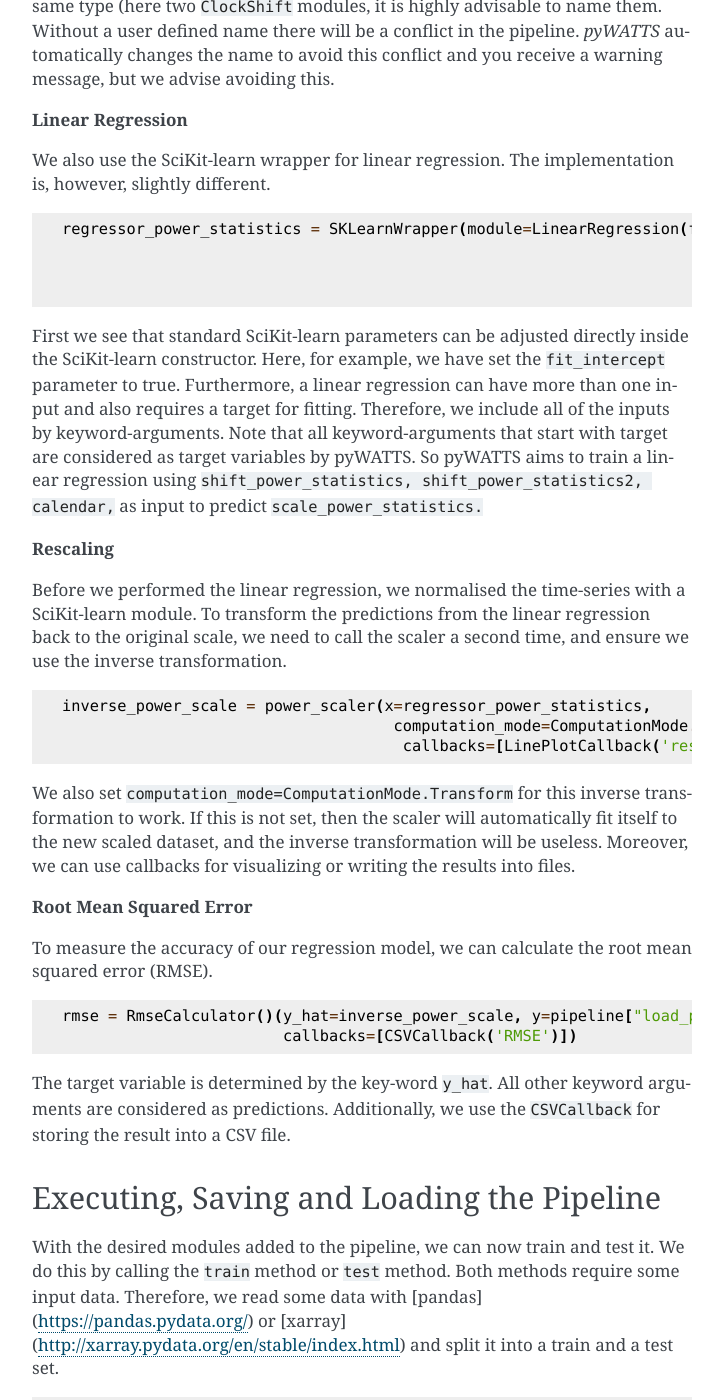
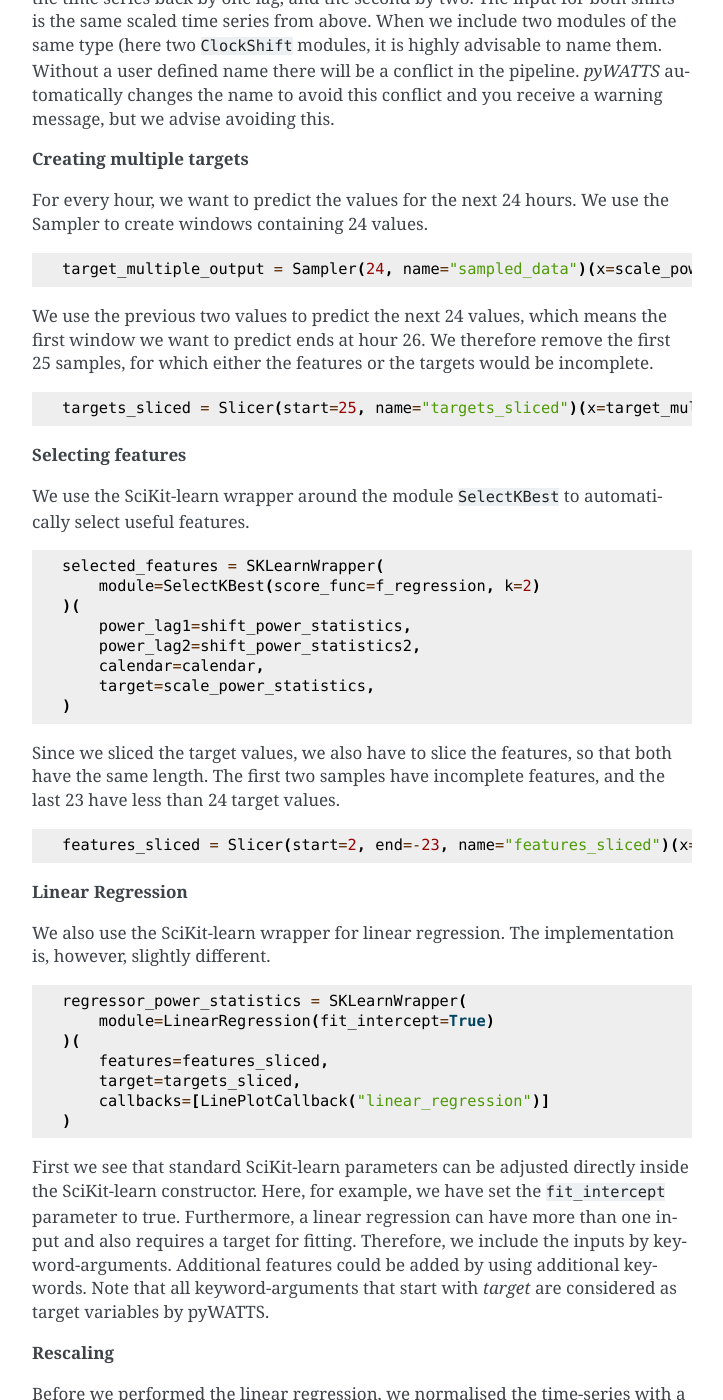
Before and after one commit to KIT-IAI/pyWATTS, a Sphinx documentation site: the page built from docs/source/getting_started.rst, in a window 1280 px wide and 1400 px high, scrolled down 2574 px. Shown: the whole window, without its empty margins (388-1111 px from the left). Built offline with Sphinx 7.4.7, drawn with Linux system fonts in a browser that asks for light colours; some of the changed text lies outside the part shown.

Commit message:
Bugfix/244 wrong target values in example.py (#245)
* Update example.py: Use Sampler to get windows containing the values of
the next 24 hours, and Slicer to remove samples with missing features or
target values.

* synchronize the 'getting started' guide with example.py

* add missing newline

* remove pipeline.draw() which is not implemented

* use RMSE instead of RMSECalculator and remove CSV callback which is no longer used in example.py

* the target variable is called 'y', not 'y_hat'

* add missing asterisk

```diff
--- a/docs/source/getting_started.rst
+++ b/docs/source/getting_started.rst
@@ -28,18 +28,20 @@ as any external Scikit-Learn modules we will be using.
 
 .. code-block:: python
 
-   import matplotlib.pyplot as plt
-   # Other modules required for the pipeline are imported
-   import pandas as pd
-   from sklearn.linear_model import LinearRegression
-   from sklearn.preprocessing import StandardScaler
+    # Other modules required for the pipeline are imported
+    import pandas as pd
+    from sklearn.linear_model import LinearRegression
+    from sklearn.preprocessing import StandardScaler
+    from sklearn.feature_selection import SelectKBest, f_regression
 
-   # From pyWATTS the pipeline is imported
-   from pywatts.core.computation_mode import ComputationMode
-   from pywatts.core.pipeline import Pipeline
-   from pywatts.callbacks import CSVCallback, LinePlotCallback
-   # All modules required for the pipeline are imported
-   from pywatts.modules import CalendarExtraction, CalendarFeature, ClockShift, LinearInterpolater, RmseCalculator, SKLearnWrapper
+    # From pyWATTS the pipeline is imported
+    from pywatts.callbacks import LinePlotCallback
+    from pywatts.core.computation_mode import ComputationMode
+    from pywatts.core.pipeline import Pipeline
+    # All modules required for the pipeline are imported
+    from pywatts.modules import CalendarExtraction, CalendarFeature, ClockShift, LinearInterpolater, SKLearnWrapper, \
+        Sampler, Slicer
+    from pywatts.summaries import RMSE
 
 With the modules imported, we can now work on building the pipeline.
 
@@ -124,24 +126,66 @@ of the same type (here two ``ClockShift`` modules, it is highly advisable to nam
 there will be a conflict in the pipeline. `pyWATTS` automatically changes the name to avoid this conflict and you
 receive a warning message, but we advise avoiding this.
 
+**Creating multiple targets**
+
+For every hour, we want to predict the values for the next 24 hours.
+We use the Sampler to create windows containing 24 values.
+
+.. code-block:: python
+
+    target_multiple_output = Sampler(24, name="sampled_data")(x=scale_power_statistics)
+
+We use the previous two values to predict the next 24 values, which means the first window we want to predict ends at hour 26.
+We therefore remove the first 25 samples, for which either the features or the targets would be incomplete.
+
+.. code-block:: python
+
+    targets_sliced = Slicer(start=25, name="targets_sliced")(x=target_multiple_output)
+
+
+**Selecting features**
+
+We use the SciKit-learn wrapper around the module ``SelectKBest`` to automatically select useful features.
+
+.. code-block:: python
+
+    selected_features = SKLearnWrapper(
+        module=SelectKBest(score_func=f_regression, k=2)
+    )(
+        power_lag1=shift_power_statistics,
+        power_lag2=shift_power_statistics2,
+        calendar=calendar,
+        target=scale_power_statistics,
+    )
+
+Since we sliced the target values, we also have to slice the features, so that both have the same length.
+The first two samples have incomplete features, and the last 23 have less than 24 target values.
+
+.. code-block:: python
+
+    features_sliced = Slicer(start=2, end=-23, name="features_sliced")(x=selected_features)
+
+
 **Linear Regression**
 
 We also use the SciKit-learn wrapper for linear regression. The implementation is, however, slightly different.
 
 .. code-block:: python
 
-    regressor_power_statistics = SKLearnWrapper(module=LinearRegression(fit_intercept=True))(shift1=shift_power_statistics,
-                                                                                             shift2=shift_power_statistics2,
-                                                                                             calendar=calendar,
-                                                                                             target_power=scale_power_statistics)
+    regressor_power_statistics = SKLearnWrapper(
+        module=LinearRegression(fit_intercept=True)
+    )(
+        features=features_sliced,
+        target=targets_sliced,
+        callbacks=[LinePlotCallback("linear_regression")]
+    )
 
 First we see that standard SciKit-learn parameters can be adjusted directly inside the SciKit-learn constructor.
 Here, for example, we have set the ``fit_intercept`` parameter to true. Furthermore,
 a linear regression can have more than one input and also requires a target for fitting. Therefore, we include
-all of the inputs by keyword-arguments. Note that all keyword-arguments that start with target are considered as target
-variables by pyWATTS. So pyWATTS aims to train a linear regression using ``shift_power_statistics,
-shift_power_statistics2,  calendar,`` as input to predict
-``scale_power_statistics.``
+the inputs by keyword-arguments. Additional features could be added by using additional keywords.
+Note that all keyword-arguments that start with *target* are considered as target
+variables by pyWATTS.
 
 **Rescaling**
 
@@ -166,11 +210,9 @@ To measure the accuracy of our regression model, we can calculate the root mean
 
 .. code-block:: python
 
-    rmse = RmseCalculator()(y_hat=inverse_power_scale, y=pipeline["load_power_statistics"],
-                            callbacks=[CSVCallback('RMSE')])
+    rmse = RMSE()(y_hat=inverse_power_scale, y=targets_sliced)
 
-The target variable is determined by the key-word ``y_hat``. All other keyword arguments are considered as predictions.
-Additionally, we use the ``CSVCallback`` for storing the result into a CSV file.
+The target variable is determined by the key-word ``y``. All other keyword arguments are considered as predictions.
 
 Executing, Saving and Loading the Pipeline
 ******************************************
@@ -182,7 +224,7 @@ and split it into a train and a test set.
 
 .. code-block:: python
 
-    data = pd.read_csv("data/getting_started_data.csv",
+    data = pd.read_csv("../data/getting_started_data.csv",
                 index_col="time",
                 parse_dates=["time"],
                 infer_datetime_format=True,
@@ -192,9 +234,6 @@ and split it into a train and a test set.
 
     test = data.iloc[6000:, :]
     pipeline.test(data=test)
-
-    figure = pipeline.draw()
-    plt.show()
 
 The above code snipped not only starts the pipeline and hereby
 saves the results in the ``results`` folder, but also generates a graphical
@@ -231,10 +270,12 @@ Here another folder with a time-stamp indicating when the pipeline was executed
 will be automatically generated when the pipeline is run. In this folder, we find
 the following items:
 
-- *load_power_statistics_filter_power.png*: A plot of the load in Germany against time, taken from the power statistics source.
-- *load_transparency_filter_transparency.png*: A plot of the load in Germany against time, take from the transparency platform source.
-- *RmseCalculator.csv*: A CSV file containing the RMSE calculated.
-- *time_0_scaler_power_scaler_power.png*: A plot of the predicted load against time, based on the linear regression.
+- *linear_regression_target.png*: A plot of the 24 training targets against time.
+- *linear_regression_target_2..png*: A plot of the 24 test targets against time.
+- *rescale_scaler_power.png*: A plot of the 24 rescaled predictions on the training set against time.
+- *rescale_scaler_power_2..png*: A plot of the 24 rescaled predictions on the test set against time.
+- *summary.md*: A summary of the training run, including the RMSE and runtimes.
+- *summary_2..md*: A summary of the test run, including the RMSE and runtimes.
 
 Furthermore, *pickle* and *json* files containing information about the pipeline can be found in the
 folder ``pipe_getting_started``.
```
Also changed, not shown: 1 other file.
